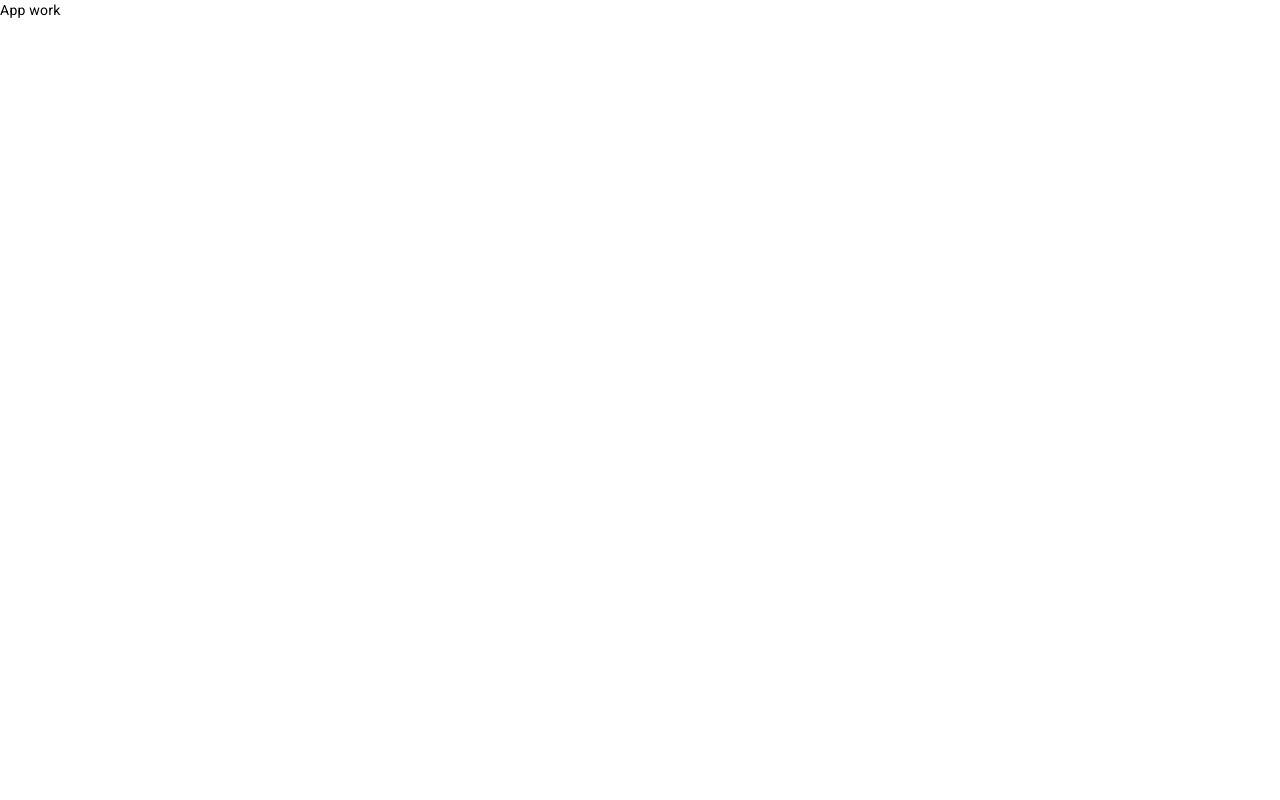
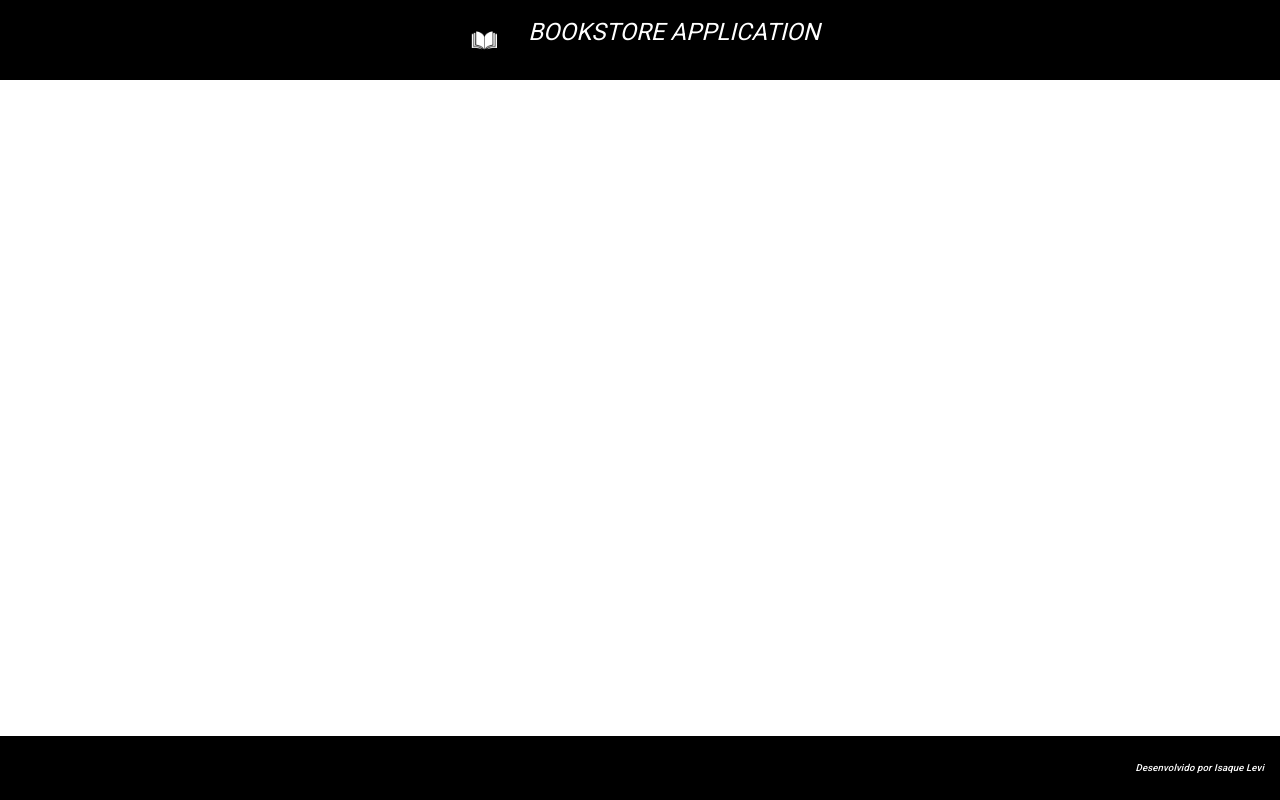
Before and after one commit to desenvolvedorlevi84/bookstore-front, an Angular app: page / in a window 1280 px wide. Built offline with nearby package versions, Linux system fonts and the light colour scheme.

Commit message:
criacao do header e footer

```diff
--- a/src/app/app.component.html
+++ b/src/app/app.component.html
@@ -1 +1,2 @@
-<p>App work</p>
+<app-header></app-header>
+<app-footer></app-footer>
--- /dev/null
+++ b/src/app/components/template/footer/footer.component.css
@@ -0,0 +1,12 @@
+.footer {
+    position: fixed;
+    bottom: 0;
+    justify-content: flex-end;
+    font-size: 0.6rem;
+    background-color: rgb(0, 0, 0);
+}
+
+span {
+    color: white;
+    font-style: italic;
+}
--- /dev/null
+++ b/src/app/components/template/footer/footer.component.html
@@ -0,0 +1,5 @@
+<mat-toolbar class="footer">
+    <span>
+        Desenvolvido por Isaque Levi
+    </span>
+</mat-toolbar>
--- /dev/null
+++ b/src/app/components/template/header/header.component.css
@@ -0,0 +1,21 @@
+img {
+    height: 3rem;
+    }
+
+.header {
+    justify-content: center;
+    height: 10%;
+    background-color: rgb(0, 0, 0);
+}
+
+.titulo_da_loja {
+    color: rgb(255, 255, 255);
+    font-style: italic;
+    font-size: 0.35rem;
+    padding-left: 1.2rem;
+}
+
+span {
+    display: flex;
+    align-items: center;
+}
--- /dev/null
+++ b/src/app/components/template/header/header.component.html
@@ -0,0 +1,8 @@
+<mat-toolbar class="header">
+  <span>
+    <img src="assets/img/Books_BookStore.png" alt="" />
+  </span>
+  <span class="titulo_da_loja">
+    <h1>BOOKSTORE APPLICATION</h1>
+  </span>
+</mat-toolbar>
```
Also changed, not shown: src/app/app.module.ts (+8 -2 lines), src/app/components/template/footer/footer.component.ts (added, +10 -0 lines), src/app/components/template/header/header.component.ts (added, +10 -0 lines), src/assets/img/Books_BookStore.png (added).
